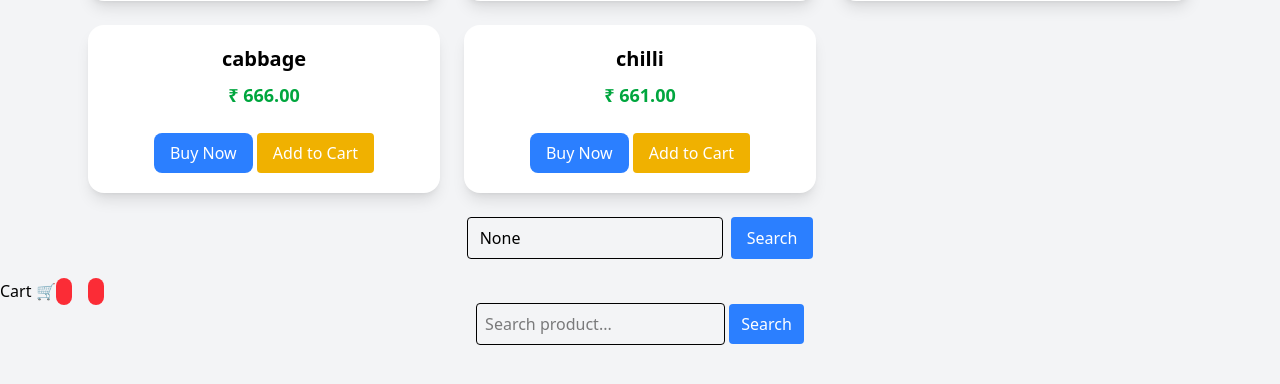
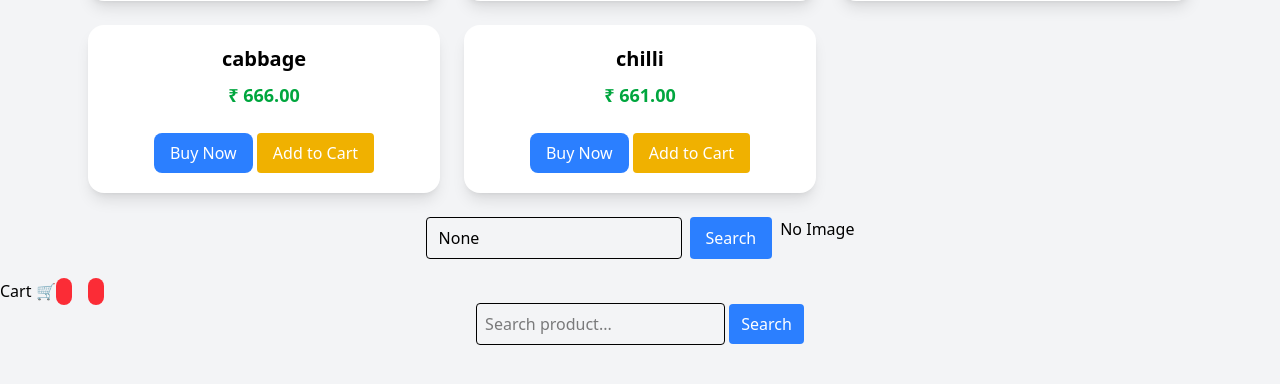
Before and after one commit to aman07480/Razorpay-payment-integration-, a Django app: page /product/ in a window 1280 px wide. Shown: the part 251-635 px from the top of the page. Run offline with Django 5.2, Linux system fonts and the light colour scheme; data comes from the database, SQL or seed files in the repository.

Commit message:
updated in product list file

```diff
--- a/product/templates/product/product_list.html
+++ b/product/templates/product/product_list.html
@@ -45,6 +45,12 @@
             class="bg-blue-500 text-white px-4 py-2 rounded">
         Search
     </button>
+    {% if product.image %}
+    <img src="{{ product.image.url }}"
+         class="w-full h-40 object-cover rounded mb-2">
+{% else %}
+    <p>No Image</p>
+{% endif %}
 </form>
 {% if not products %}
 <p class="text-center text-red-500">No products found 😢</p>
```
